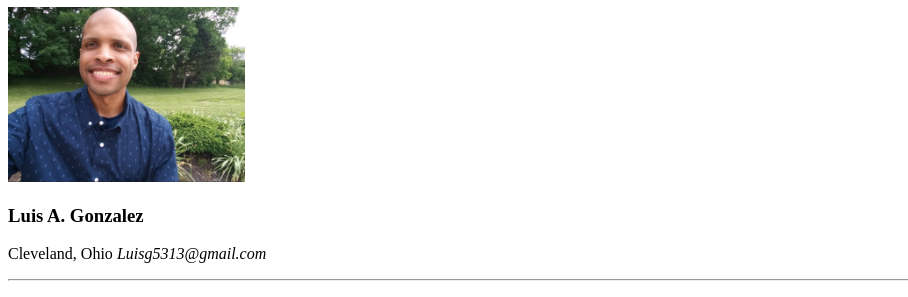
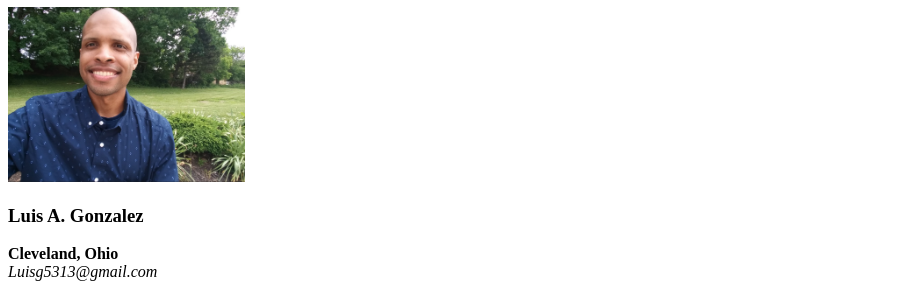
Before and after one commit to Risen5313/My-Resume, a plain HTML site: page index.html in a window 1280 px wide. Shown: the part 73-370 px from the top of the page, without its empty margins (0-908 px from the left). Drawn offline with Linux system fonts and the light colour scheme.

Commit message:
Update index.html

```diff
--- a/index.html
+++ b/index.html
@@ -9,7 +9,7 @@
 <h1>My Resume</h1>
 <img src="./assets/images/my-pincutre.png" height="175"/>
   <h3>Luis A. Gonzalez</h3>
-  <p><b></b>Cleveland, Ohio</b>
+  <p><b>Cleveland, Ohio</b><br>
  <i>Luisg5313@gmail.com</i></p>
 <hr />
 
```
